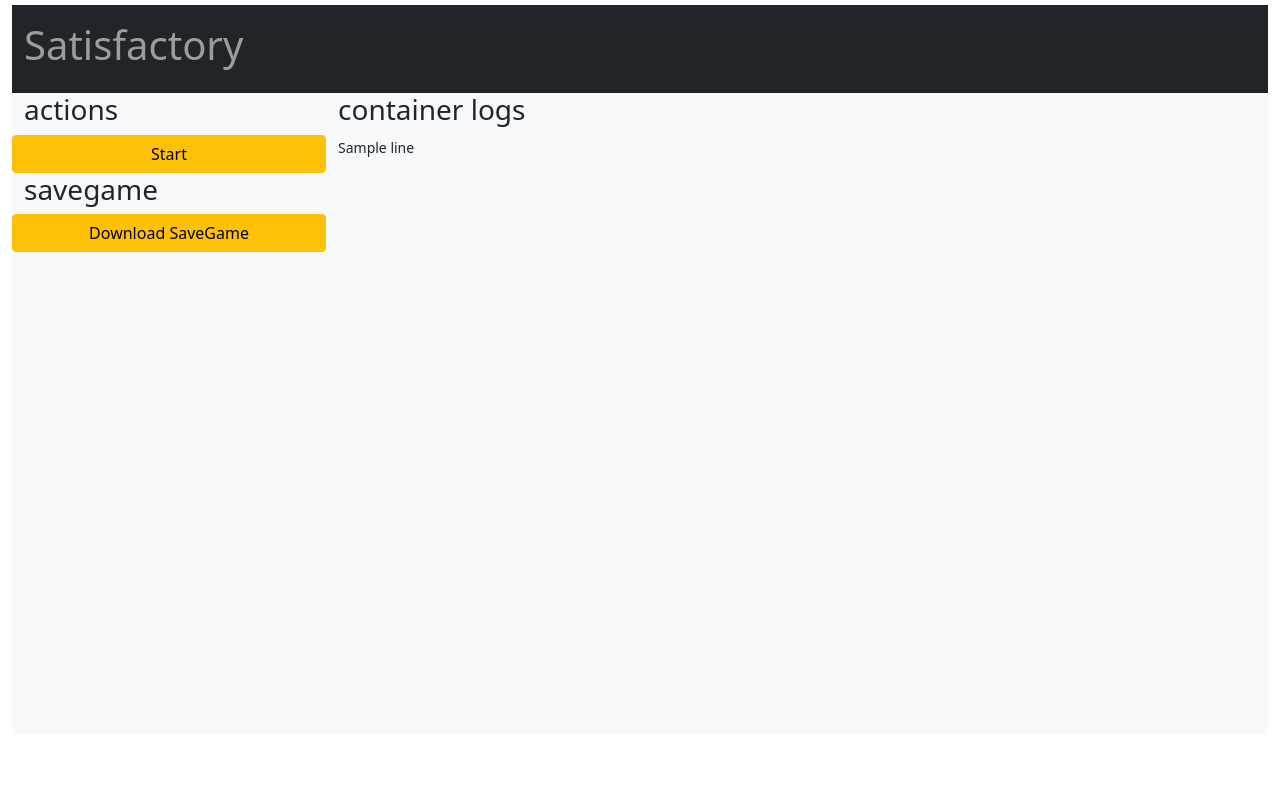
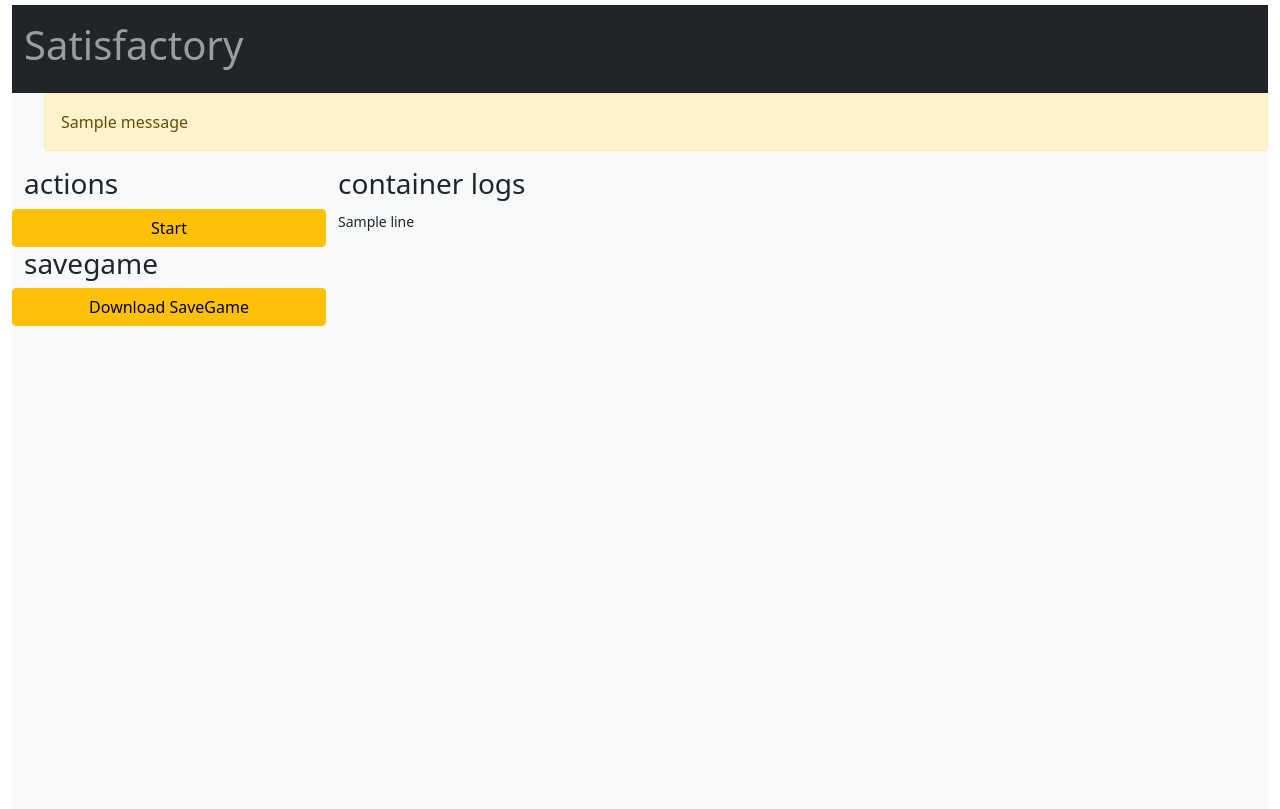
Before and after one commit to hupebln/dockerized-satisfactory, a Flask app: template satisfactory_docker_ui/templates/root.html in a window 1280 px wide. Before the commit the page ends 252 px from the top, so only its background shows below. Run offline with Flask 2, Linux system fonts and the light colour scheme; the template is opened without the code that fills it: most values are stand-ins (such as "Sample title", 1, 10 or a date in 2020); one stand-in notice (Sample message) is shown; parts of the project's set-up code (start-up, migrations or seed data) failed here and were passed over.

Commit message:
flash messages added

```diff
--- a/satisfactory_docker_ui/templates/base.html
+++ b/satisfactory_docker_ui/templates/base.html
@@ -26,6 +26,17 @@
   <div class="container-fluid">
     <section class="content">
       <div class="bg-light">
+        {% with messages = get_flashed_messages() %}
+          {% if messages %}
+            <ul class=flashes>
+            {% for message in messages %}
+              <div class="alert alert-warning" role="alert">
+                {{ message }}
+              </div>
+            {% endfor %}
+            </ul>
+          {% endif %}
+        {% endwith %}
         {% block content %}{% endblock %}
       </div>
     </section>
```
